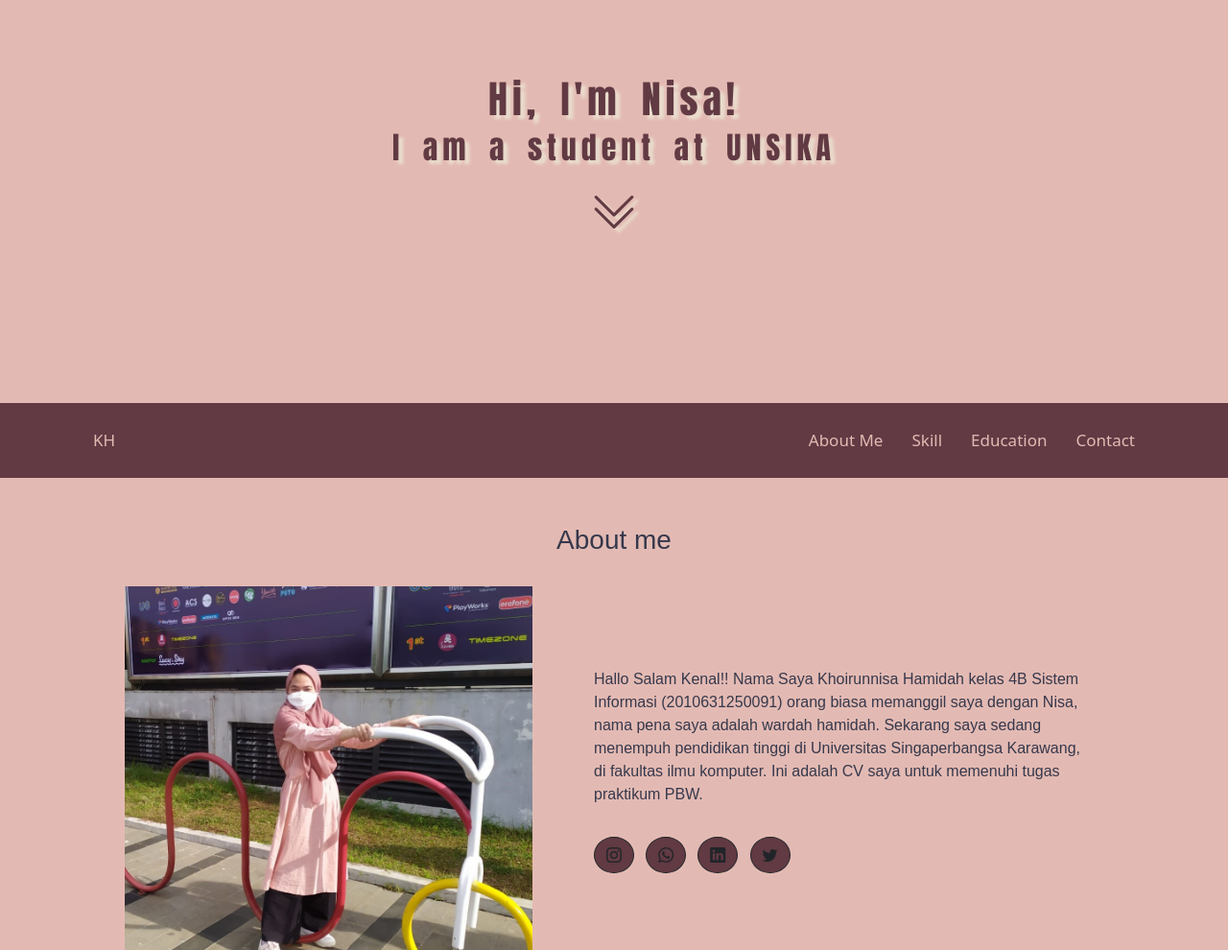
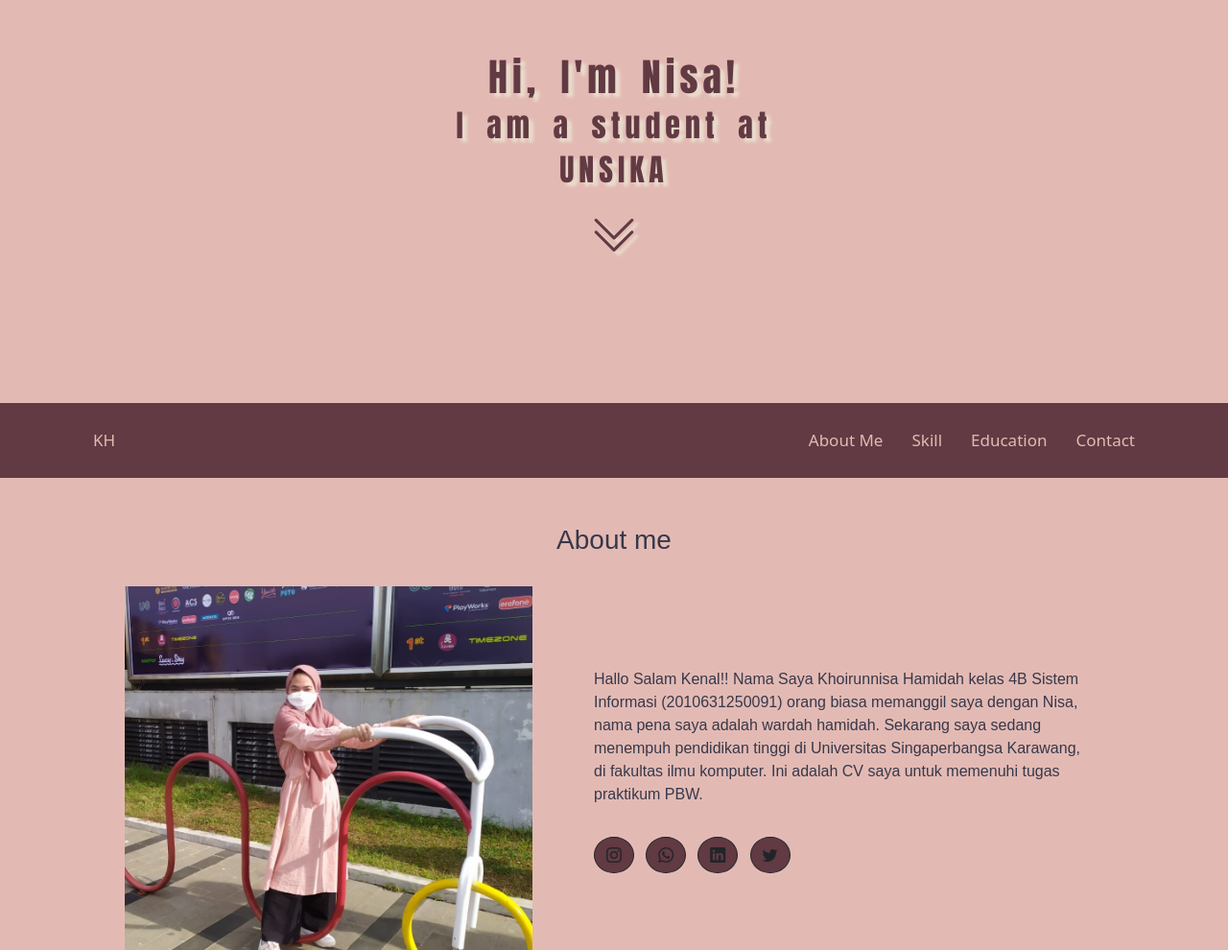
Before and after one commit to nisahhamidah/nisahhamidah.github.io, a plain HTML site: page index.html in a window 1280 px wide. Shown: the part 110-1100 px from the top of the page at 96% size. Drawn offline with nearby package versions, Linux system fonts and the light colour scheme.

Commit message:
Update index.html

```diff
--- a/index.html
+++ b/index.html
@@ -21,7 +21,8 @@
     <!-- hello  -->
     <section id="hello" class="d-flex flex-column align-items-center justify-content-center head">
         <h1>Hi, I'm Nisa!</h1>
-        <h2>I am a student at UNSIKA</h2>
+        <h2>I am a student at</h2>
+        <h2>UNSIKA</h2>
         <a href="#about" class="btn-get-started scrollto"><i class="bi bi-chevron-double-down"></i></a>
     </section>
     <!-- Navbar -->
```
